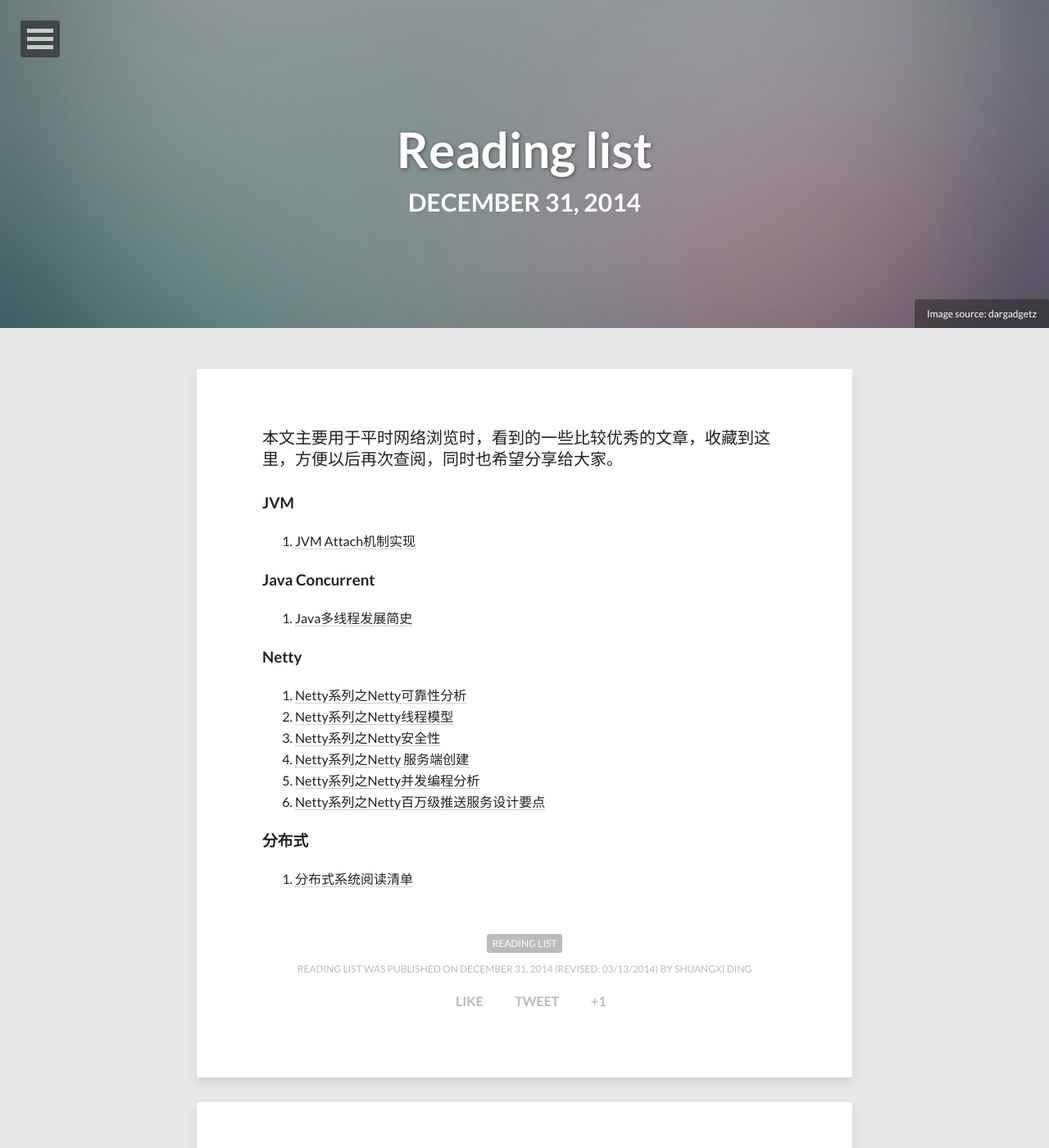
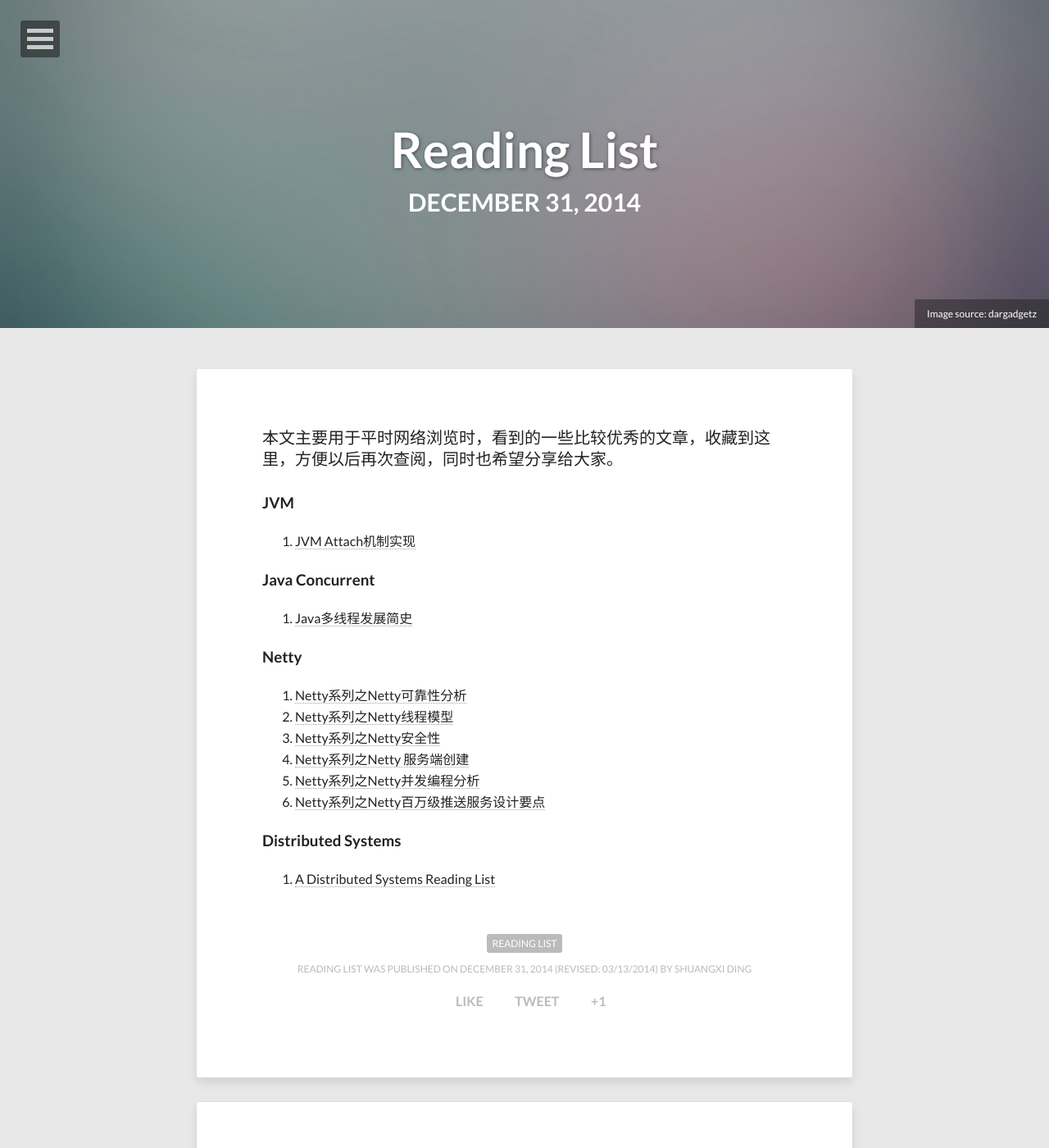
Before and after one commit to dingshuangxi888/dingshuangxi888.github.com, a Jekyll site: the page built from _posts/2014-12-31-reading-list.md, in a window 1280 px wide and 1400 px high. Shown: the whole window at 82% size. Built offline with Jekyll 4.4.1, drawn with Linux system fonts in a browser that asks for light colours; nearby versions of some CDN libraries; comment, search, counter and statistics services are not loaded.

Commit message:
add distribute system

```diff
--- a/_posts/2014-12-31-reading-list.md
+++ b/_posts/2014-12-31-reading-list.md
@@ -1,6 +1,6 @@
 ---
 layout: post
-title: Reading list
+title: Reading List
 description: "所有阅读过的干货列表."
 modified: 2014-03-13
 tags: [reading list]
@@ -28,5 +28,5 @@ share: true
 5. [Netty系列之Netty并发编程分析](http://www.infoq.com/cn/articles/netty-concurrent-programming-analysis)
 6. [Netty系列之Netty百万级推送服务设计要点](http://www.infoq.com/cn/articles/netty-million-level-push-service-design-points)
 
-### 分布式
-1. [分布式系统阅读清单](http://dancres.github.io/Pages/)
+### Distributed Systems
+1. [A Distributed Systems Reading List](http://dancres.github.io/Pages/)
```
